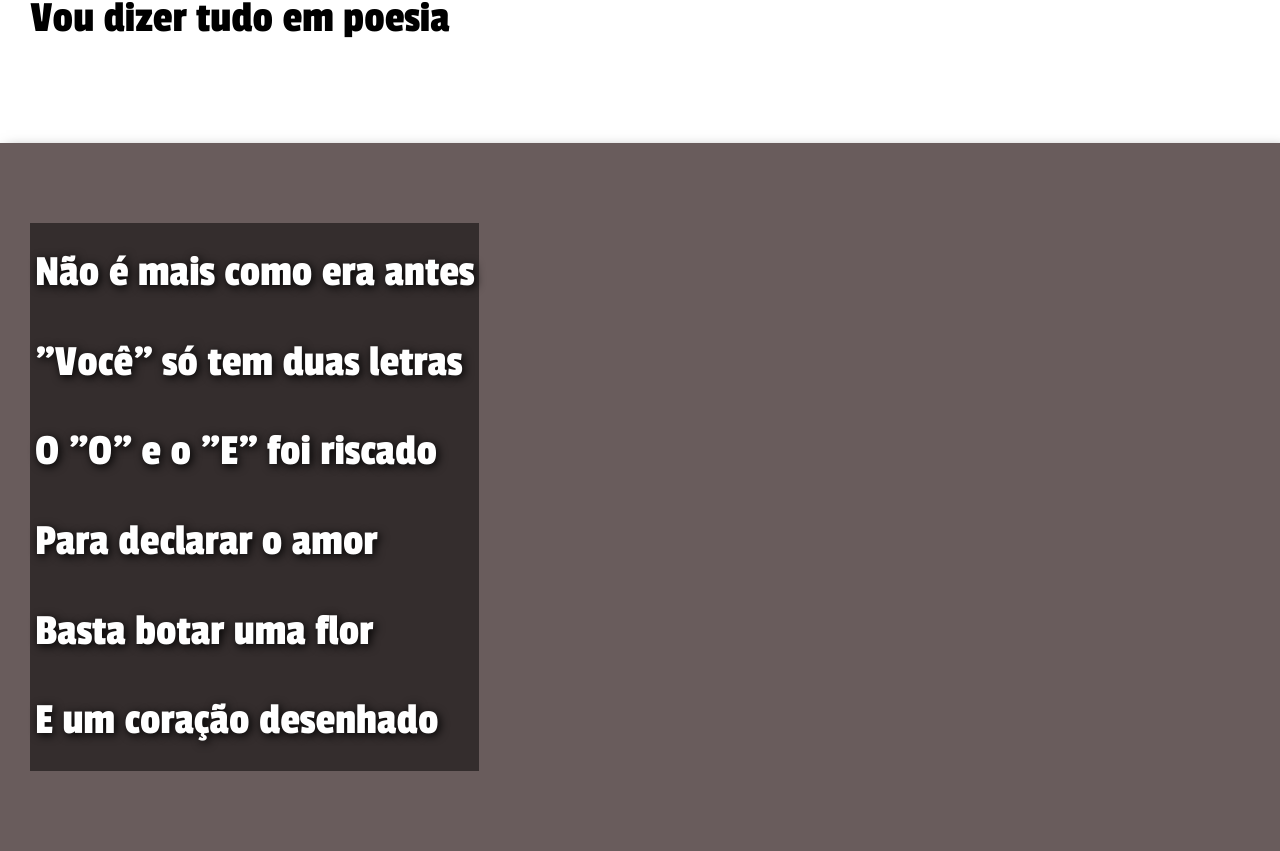
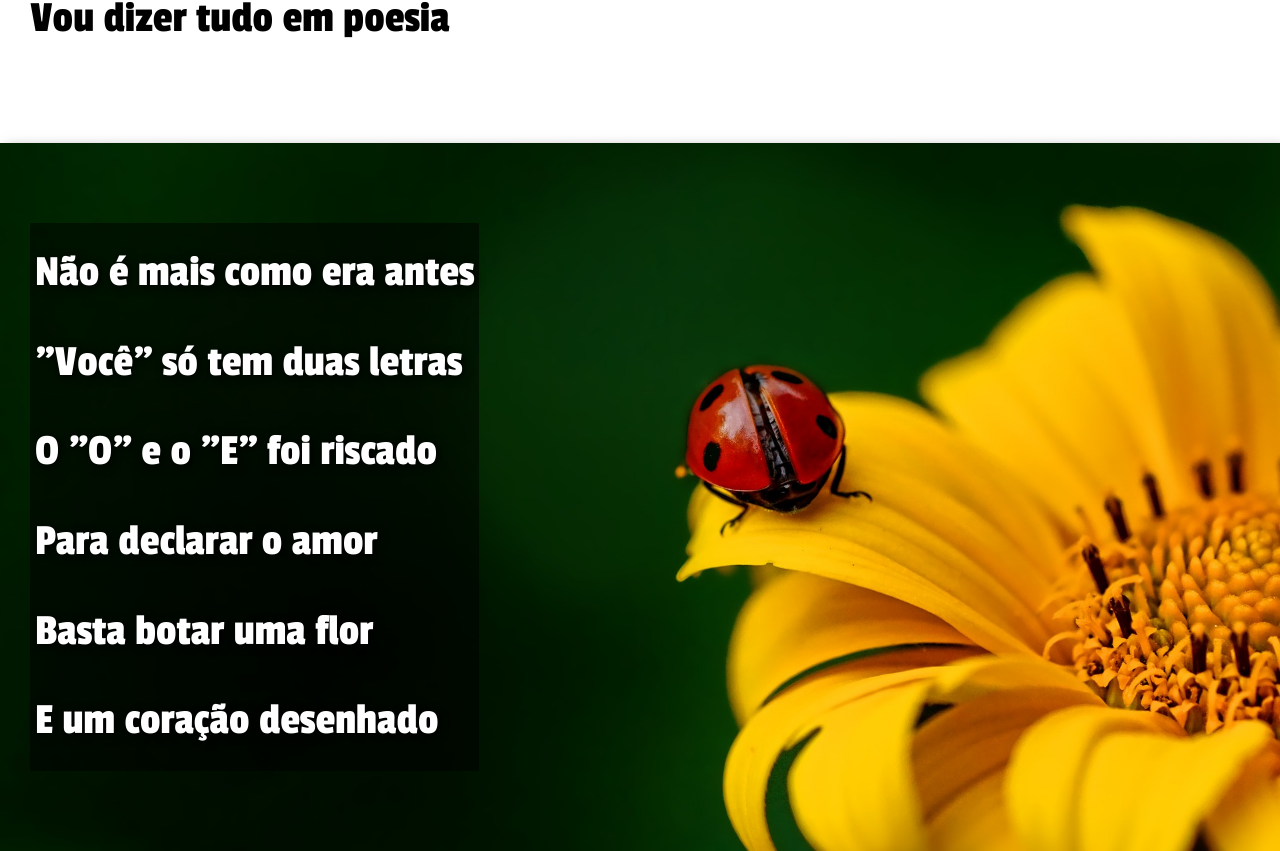
Before and after one commit to KingTrator/html-css, a plain HTML site: page index.html/projeto-cordel/index.html in a window 1280 px wide. Shown: the part 910-1761 px from the top of the page. Drawn offline with Linux system fonts and the light colour scheme.

Commit message:
projeto cordel corrigido

```diff
--- a/index.html/projeto-cordel/style.css
+++ b/index.html/projeto-cordel/style.css
@@ -81,7 +81,7 @@ section.imagem {
 }
 
 section#img01 {
-    background-image: url(../primeira-tentativa/imagens/background001.jpg); /* Fiz isso só pra relembrar do ../ */
+    background-image: url(imagens/background001.jpg); /* Fiz isso só pra relembrar do ../ */
     background-position: right center;
 }
 
```
